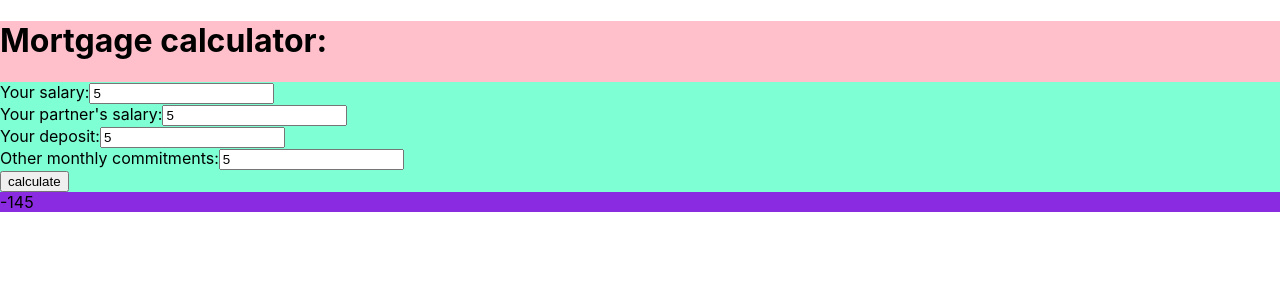
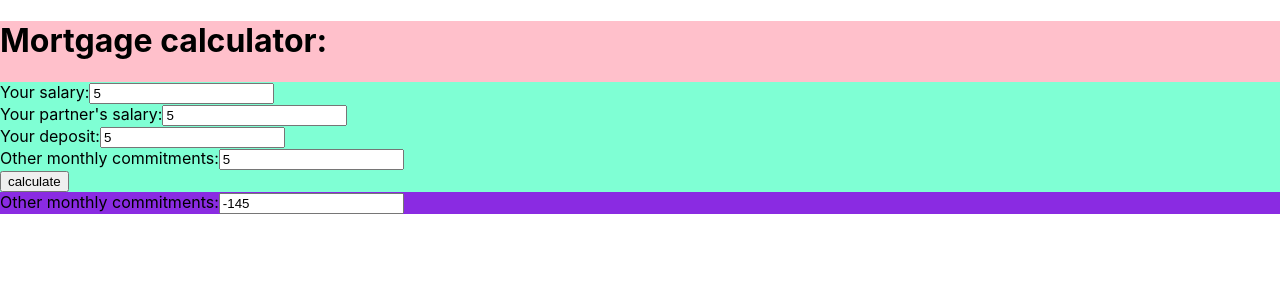
Before and after one commit to mirkiy/mortgage_calculator_react, a React (Create React App) app: page / in a window 1280 px wide. Both pictures are taken after typing "5", "5", "5", "5" into the empty fields and a click on the input "calculate". Shown: the top 300 px of the page. Built offline with nearby package versions, Linux system fonts and the light colour scheme.

Commit message:
display the amount

```diff
--- a/src/components/MortgageDisplay.js
+++ b/src/components/MortgageDisplay.js
@@ -5,6 +5,17 @@ const MortgageDisplay = ({ maxAmount }) => {
     return null;
   }
 
-  return <div className="mortgageDisplay">{maxAmount}</div>;
+  return <div className="mortgageDisplay">
+       <div className="formWrap">
+        <label>Other monthly commitments:</label>
+        <input
+            // min="O"
+            // type="number"
+            id="maxAmount"
+            name="maxAmount"
+            defaultValue={maxAmount}
+          />
+        </div>
+  </div>;
 };
 export default MortgageDisplay;
```
